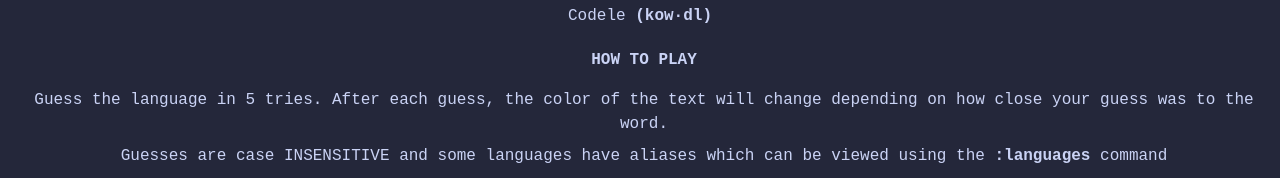
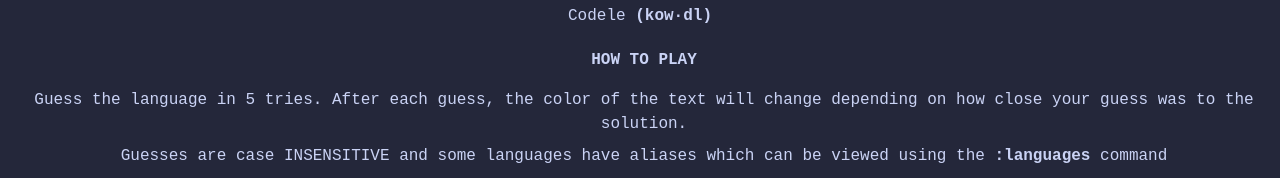
Before and after one commit to voffie/Codele, a React (Vite) app: page / in a window 1280 px wide. Shown: the top 178 px of the page. Built offline with nearby package versions, Linux system fonts and the light colour scheme.

Commit message:
update info to be clearer

```diff
--- a/src/components/Terminal/Info.tsx
+++ b/src/components/Terminal/Info.tsx
@@ -6,7 +6,7 @@
       <h1 className="mb-4 font-bold uppercase">How to play</h1>
       <p className="mb-2">
         Guess the language in 5 tries. After each guess, the color of the text
-        will change depending on how close your guess was to the word.
+        will change depending on how close your guess was to the solution.
       </p>
       <p className="mb-2">
         Guesses are case INSENSITIVE and some languages have aliases which can
```
